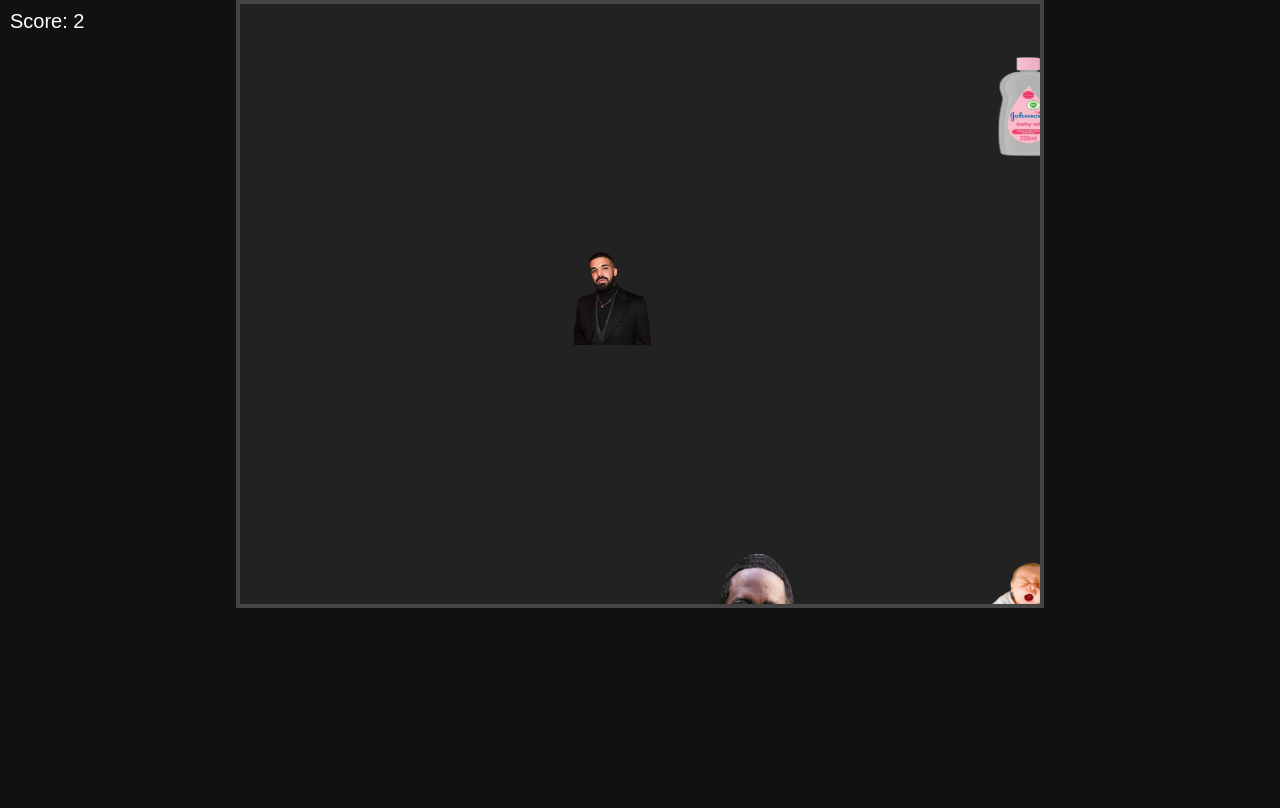
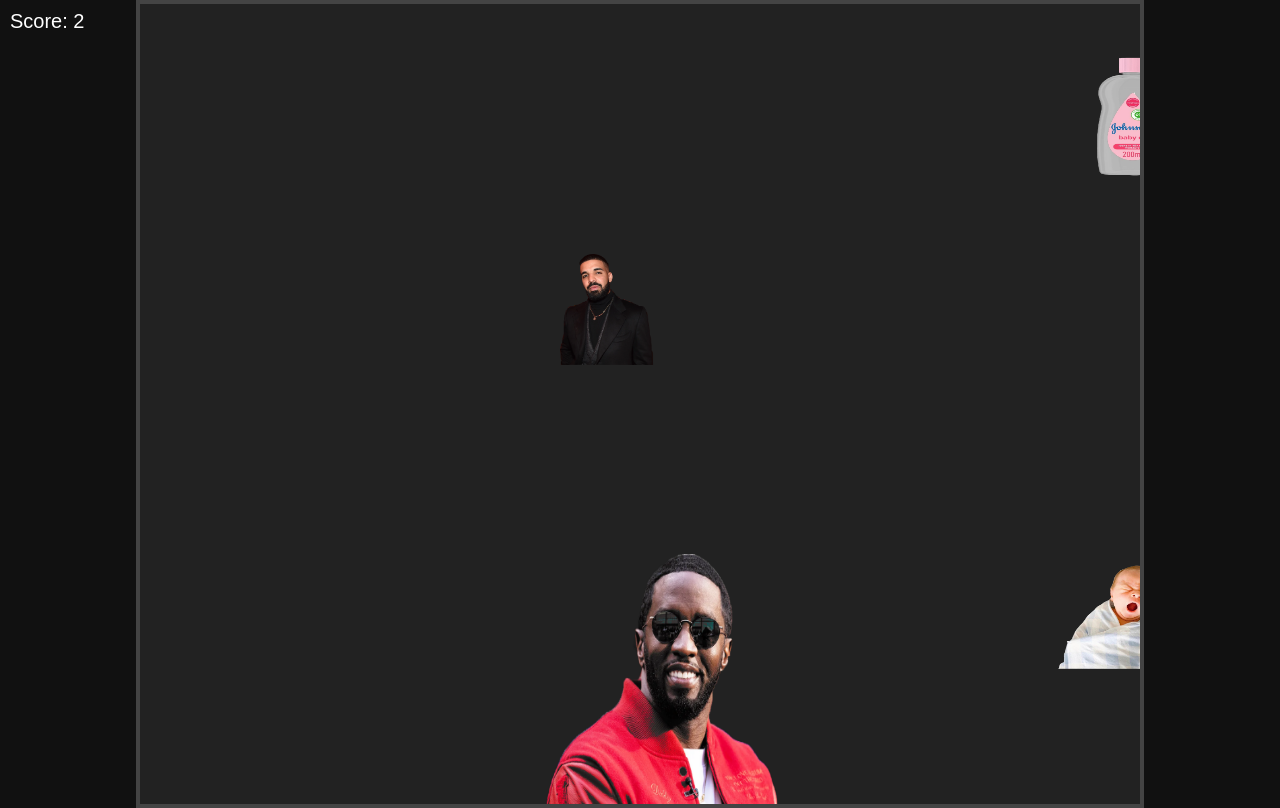
Before and after one commit to TheThreatner/Diddy, a plain HTML site: page index.html in a window 1280 px wide. Both pictures are taken after a click on the button "Start Game". Drawn offline with Linux system fonts and the light colour scheme.

Commit message:
Update index.html

```diff
--- a/index.html
+++ b/index.html
@@ -59,7 +59,7 @@
   </style>
 </head>
 <body>
-  <canvas id="gameCanvas" width="800" height="600"></canvas>
+  <canvas id="gameCanvas" width="1000" height="800"></canvas>
   <button id="startButton">Start Game</button>
   <button id="restartButton">Restart</button>
   <div id="scoreDisplay">Score: 0</div>
@@ -88,7 +88,7 @@
     const drakeImg = new Image();
     drakeImg.src = 'https://raw.githubusercontent.com/TheThreatner/Diddy/refs/heads/main/drake.png';
 
-    const diddy = { x: 400, y: 550, width: 200, height: 200, speed: 6 };
+    const diddy = { x: 400, y: 550, width: 250, height: 250, speed: 7 };
     const objects = [];
     const keys = {};
     let score = 0;
@@ -106,8 +106,8 @@
         type: type,
         x: Math.random() * (canvas.width - 40),
         y: -40,
-        width: 100,
-        height: 100,
+        width: 120,
+        height: 120,
         speed: 3 + Math.random() * 2
       };
       objects.push(obj);
```
